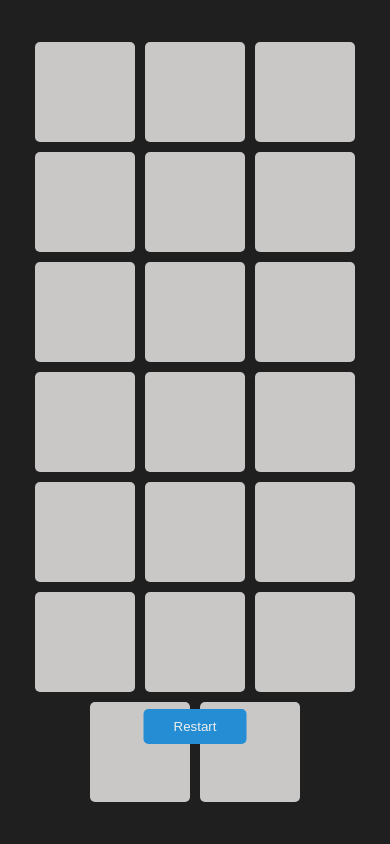
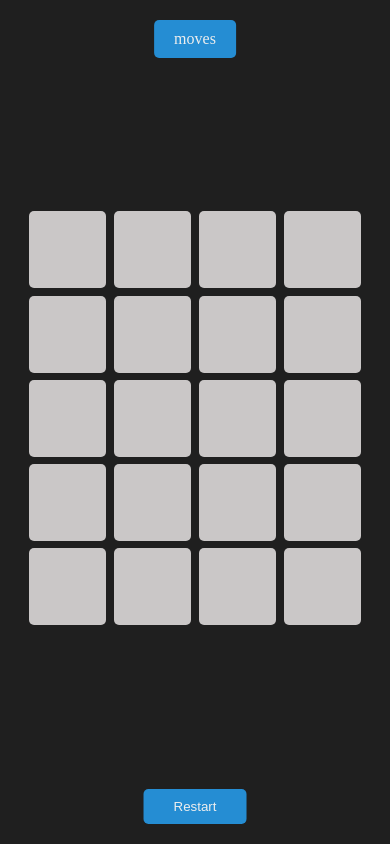
Before and after one commit to sewerynwozniak/Memory, a plain HTML site: page index.html in a window 390 px wide. Drawn offline with Linux system fonts and the light colour scheme.

Commit message:
adding responsiveness

```diff
--- a/css/style.scss
+++ b/css/style.scss
@@ -17,16 +17,15 @@ body{
     display: flex;
     justify-content: center;
     flex-wrap: wrap;
-
 }
 
 .card{
-    height: 100px;
-    width: 100px;
+    width: 22%;
+    padding-bottom: 22%;
+    margin: 0 5px 2% 5px;
     position: relative;
     cursor: pointer;
     border-radius: 5px;
-    margin: 5px;
 }
 
 
@@ -60,7 +59,7 @@ body{
 
 .moves{
     position: absolute;
-    top: 100px;
+    top: 50px;
     left: 50%;
     transform: translateX(-50%);
     background-color: rgb(37, 141, 211);
@@ -112,7 +111,7 @@ body{
     position: absolute;
     background-color: rgb(37, 141, 211);
     color: rgb(238, 238, 238);
-    bottom: 100px;
+    bottom: 50px;
     padding: 10px 30px;
     border: none;
     border-radius: 5px;
@@ -120,3 +119,26 @@ body{
     transform: translateX(-50%);
     cursor: pointer;
 }
+
+
+@media screen and (max-width:500px) {
+
+    .container{
+        width: 90%;
+        min-width: 280px;
+    }
+
+    .card{
+        margin: 0 4px 2% 4px;
+    }
+
+    .moves{
+        top: 20px;
+    }
+
+    .restartBtn{
+        bottom: 20px;
+    }
+
+
+}
```
Also changed, not shown: css/style.css, 1 other file.
